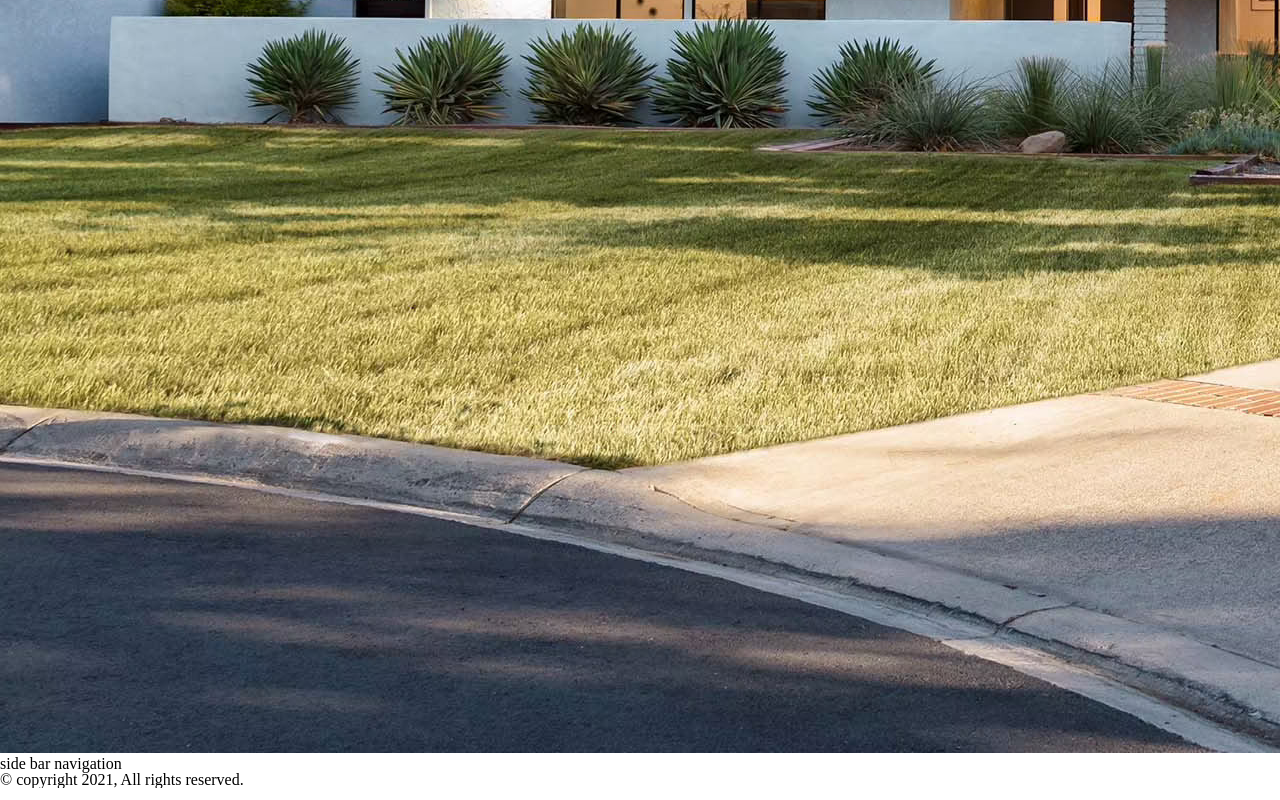
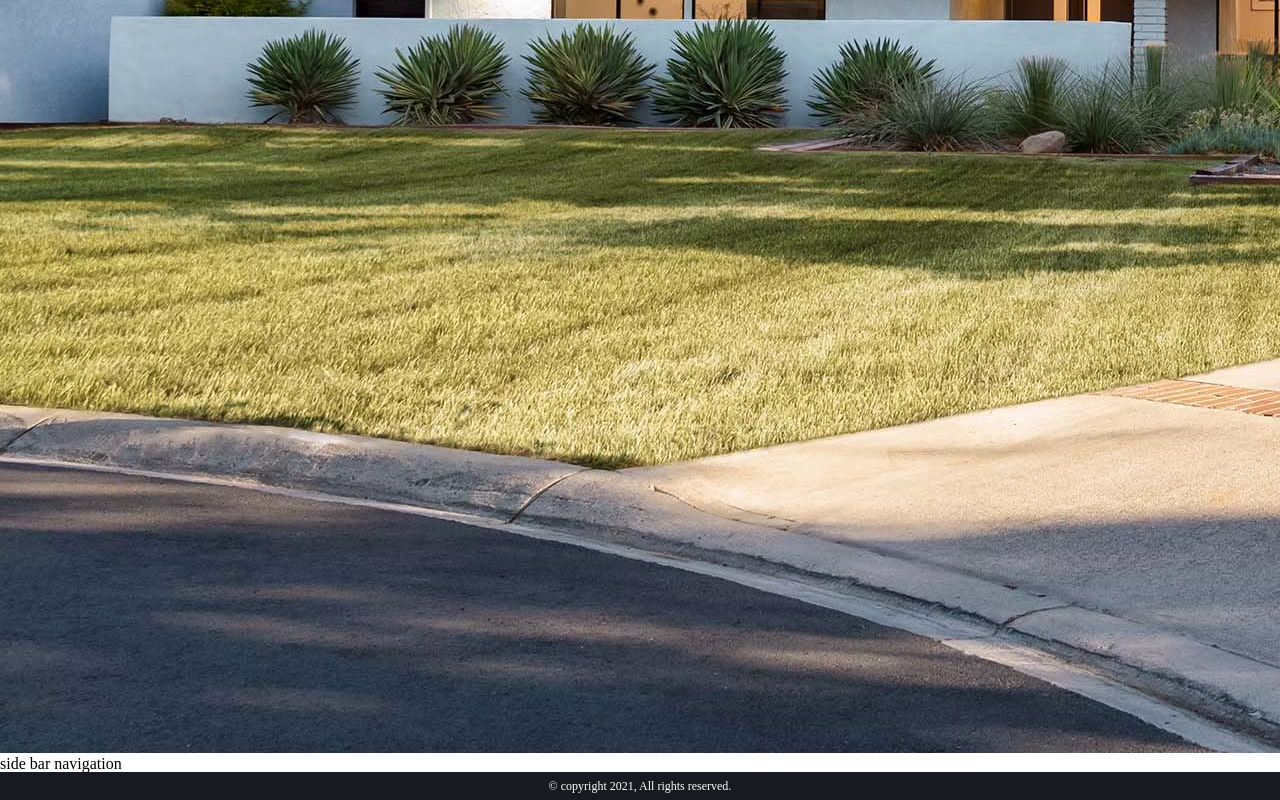
Before and after one commit to stakic-igor/tesla-clone, a React (Create React App) app: page / in a window 1280 px wide. Shown: the part 1261-2061 px from the top of the page. Built offline with nearby package versions, Linux system fonts and the light colour scheme; the HTML template or start-up script is replaced by a standard one.

Commit message:
Add styled footer

```diff
--- a/src/components/Footer.js
+++ b/src/components/Footer.js
@@ -1,4 +1,5 @@
 import React from 'react';
+import styled from 'styled-components';
 
 const Footer = () => {
 
@@ -6,10 +7,22 @@ const Footer = () => {
     const year = date.getFullYear();
 
     return (
-        <footer>
+        <AppFooter>
             &copy; copyright {year}, All rights reserved.
-        </footer>
+        </AppFooter>
     )
 }
 
+// Style for footer
+
+const AppFooter = styled.footer`
+    background-color: rgb(23, 26, 32);
+    color: rgb(255, 255, 255);
+    font-size: .750rem;
+    text-align: center;
+    box-sizing: border-box;
+    padding: .500rem 0;
+`;
+
+
 export default Footer;
```
